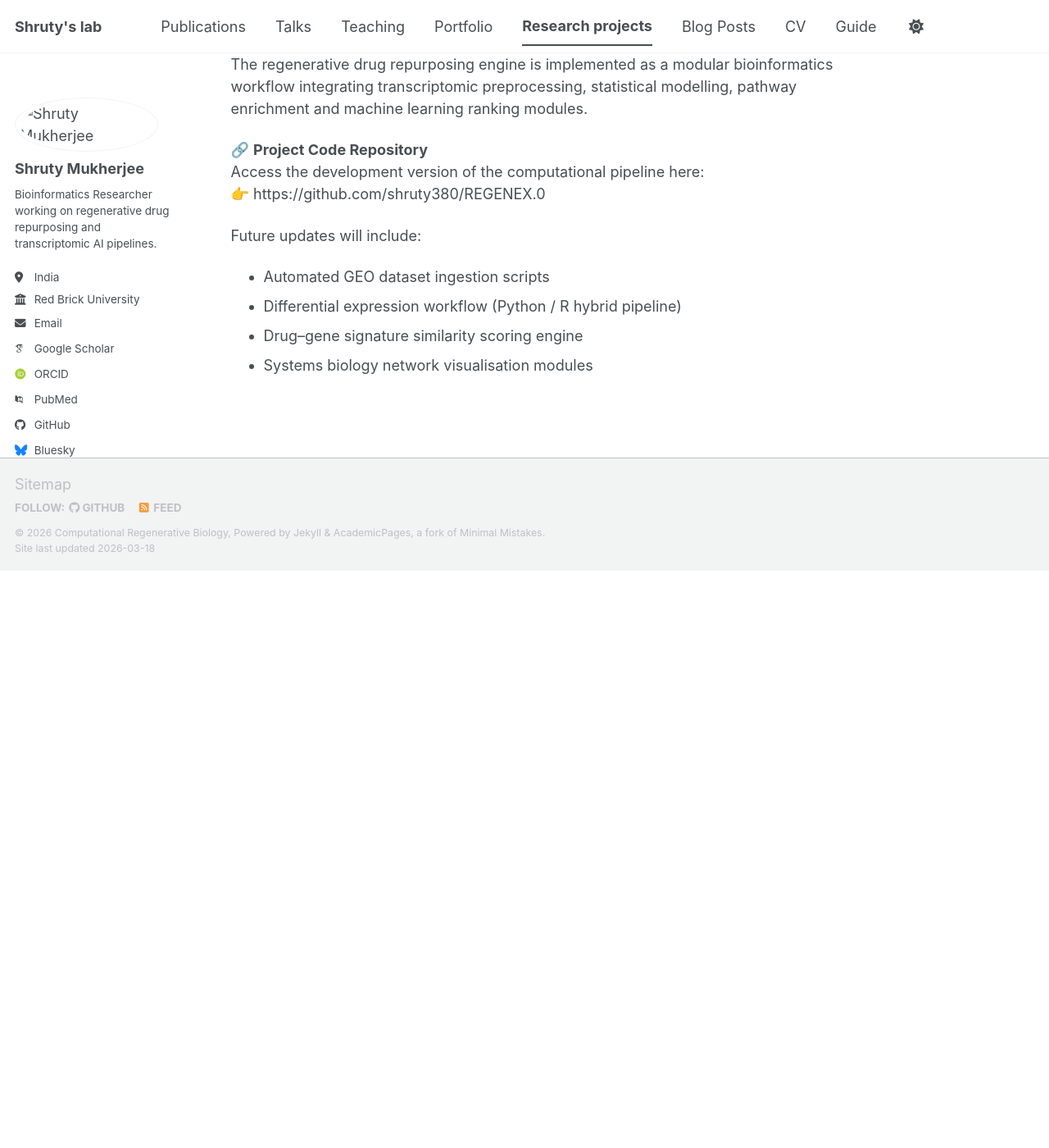
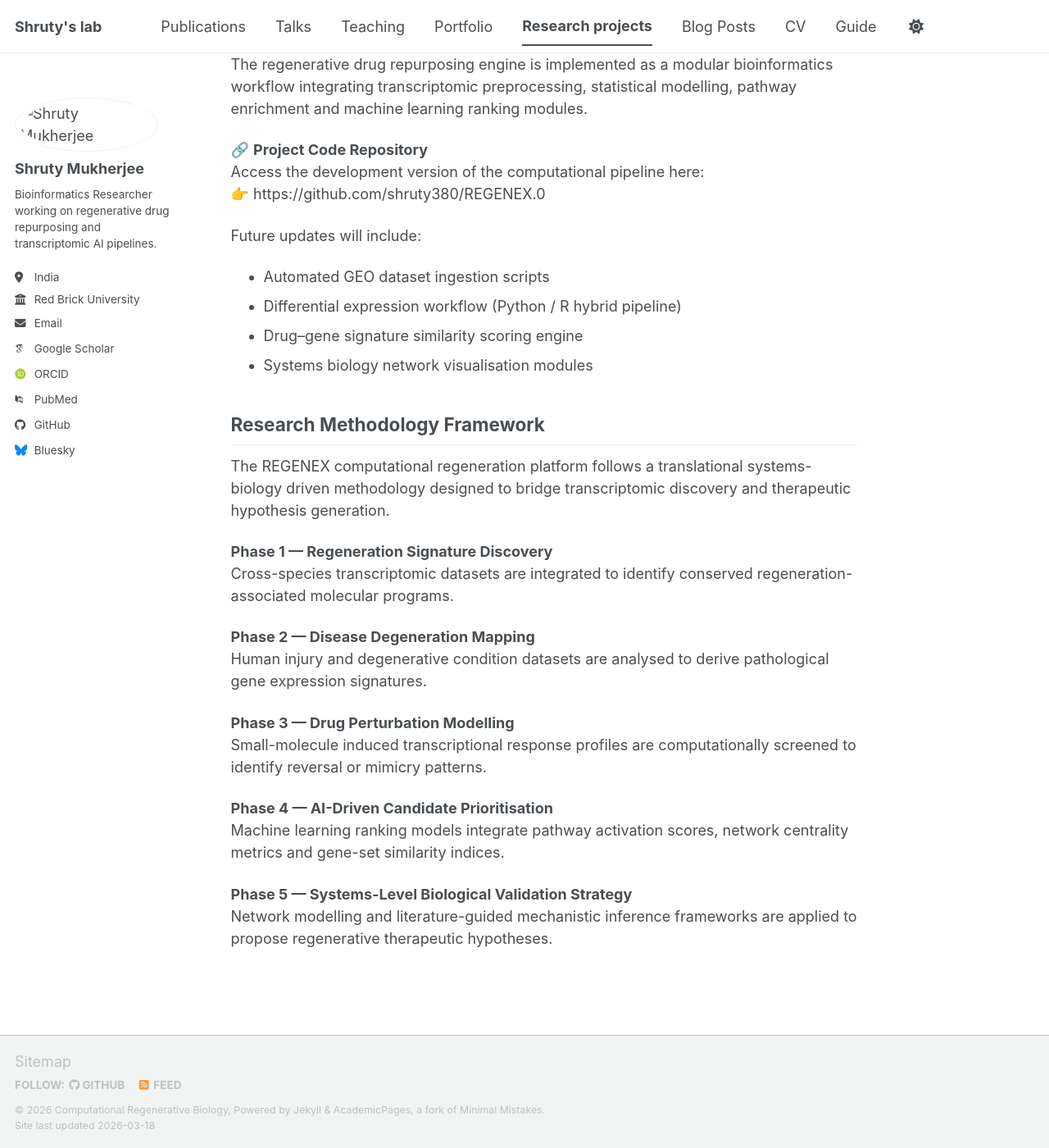
Before and after one commit to Shruty380/REGENEX.0, a Jekyll site: the page built from _pages/projects.md, in a window 1280 px wide and 1400 px high, scrolled down 2381 px. Shown: the whole window at 82% size. Built offline with Jekyll 4.4.1, drawn with Linux system fonts in a browser that asks for light colours; some web fonts are replaced; a script bundle is joined from its source files by our own code; library files that are not in the unit come from our copies; before the commit the page ends 3077 px from its top, so only the background shows below that.

Commit message:
Add Research Methodology Framework to projects.md
Added a Research Methodology Framework section outlining the phases of the REGENEX computational regeneration platform.

```diff
--- a/_pages/projects.md
+++ b/_pages/projects.md
@@ -62,3 +62,22 @@ Future updates will include:
 - Differential expression workflow (Python / R hybrid pipeline)
 - Drug–gene signature similarity scoring engine
 - Systems biology network visualisation modules
+
+## Research Methodology Framework
+
+The REGENEX computational regeneration platform follows a translational systems-biology driven methodology designed to bridge transcriptomic discovery and therapeutic hypothesis generation.
+
+**Phase 1 — Regeneration Signature Discovery**
+Cross-species transcriptomic datasets are integrated to identify conserved regeneration-associated molecular programs.
+
+**Phase 2 — Disease Degeneration Mapping**
+Human injury and degenerative condition datasets are analysed to derive pathological gene expression signatures.
+
+**Phase 3 — Drug Perturbation Modelling**
+Small-molecule induced transcriptional response profiles are computationally screened to identify reversal or mimicry patterns.
+
+**Phase 4 — AI-Driven Candidate Prioritisation**
+Machine learning ranking models integrate pathway activation scores, network centrality metrics and gene-set similarity indices.
+
+**Phase 5 — Systems-Level Biological Validation Strategy**
+Network modelling and literature-guided mechanistic inference frameworks are applied to propose regenerative therapeutic hypotheses.
```
